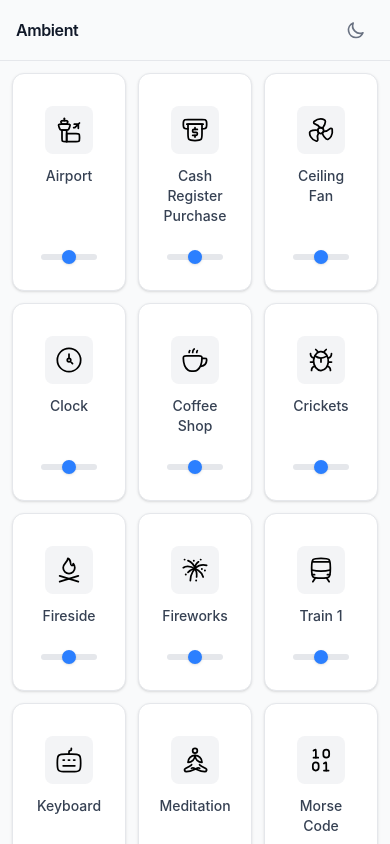
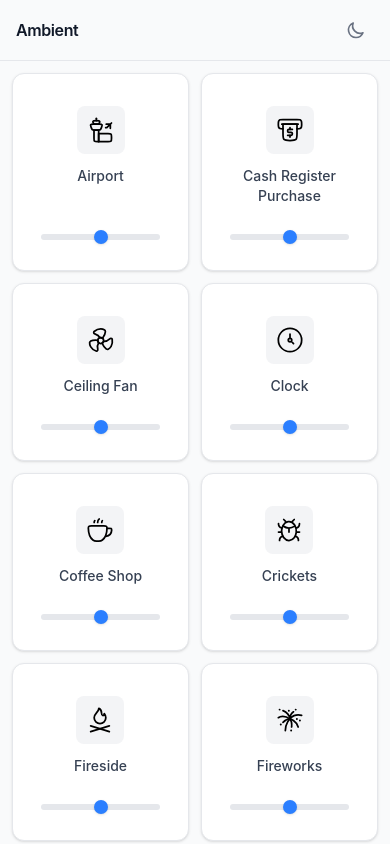
Before and after one commit to ThePratikSah/ambient, a Svelte app: page / in a window 390 px wide. Shown: the top 844 px of the page. Built offline with nearby package versions, Linux system fonts and the light colour scheme.

Commit message:
Adjust grid layout in SoundGrid component for improved sound card display

```diff
--- a/src/components/SoundGrid.svelte
+++ b/src/components/SoundGrid.svelte
@@ -4,7 +4,7 @@
   import SoundCard from "./SoundCard.svelte";
 </script>
 
-<div class="grid grid-cols-3 md:grid-cols-6 gap-3 p-3 md:gap-4 md:p-4">
+<div class="grid grid-cols-2 md:grid-cols-6 gap-3 p-3 md:gap-4 md:p-4">
   {#each sounds as sound (sound.id)}
     <SoundCard
       {sound}
```
